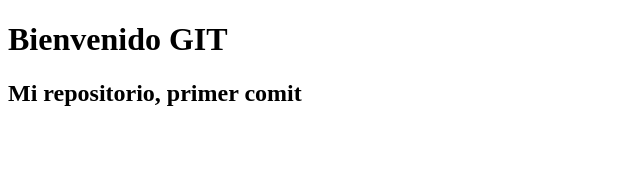
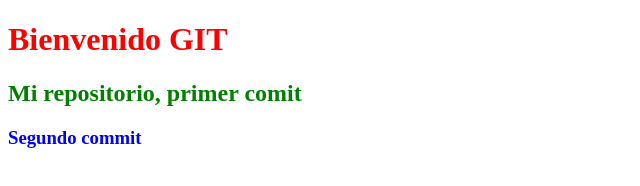
Before and after one commit to josemariaortiz/Comision, a plain HTML site: page index.html in a window 1280 px wide. Shown: the whole page, without its empty margins (0-640 px from the left). Drawn offline with Linux system fonts and the light colour scheme.

Commit message:
Segundo Commit

```diff
--- /dev/null
+++ b/estilo.css
@@ -0,0 +1,3 @@
+h1{color: red;}
+h2{color: green;}
+h3{color: blue;}
--- a/index.html
+++ b/index.html
@@ -5,9 +5,11 @@
     <meta http-equiv="X-UA-Compatible" content="IE=edge">
     <meta name="viewport" content="width=device-width, initial-scale=1.0">
     <title>Git</title>
+    <link rel="stylesheet" href="estilo.css">
 </head>
 <body>
     <h1>Bienvenido GIT</h1>
     <H2>Mi repositorio, primer comit</H2>
+    <h3>Segundo commit</h3>
 </body>
 </html>
```
